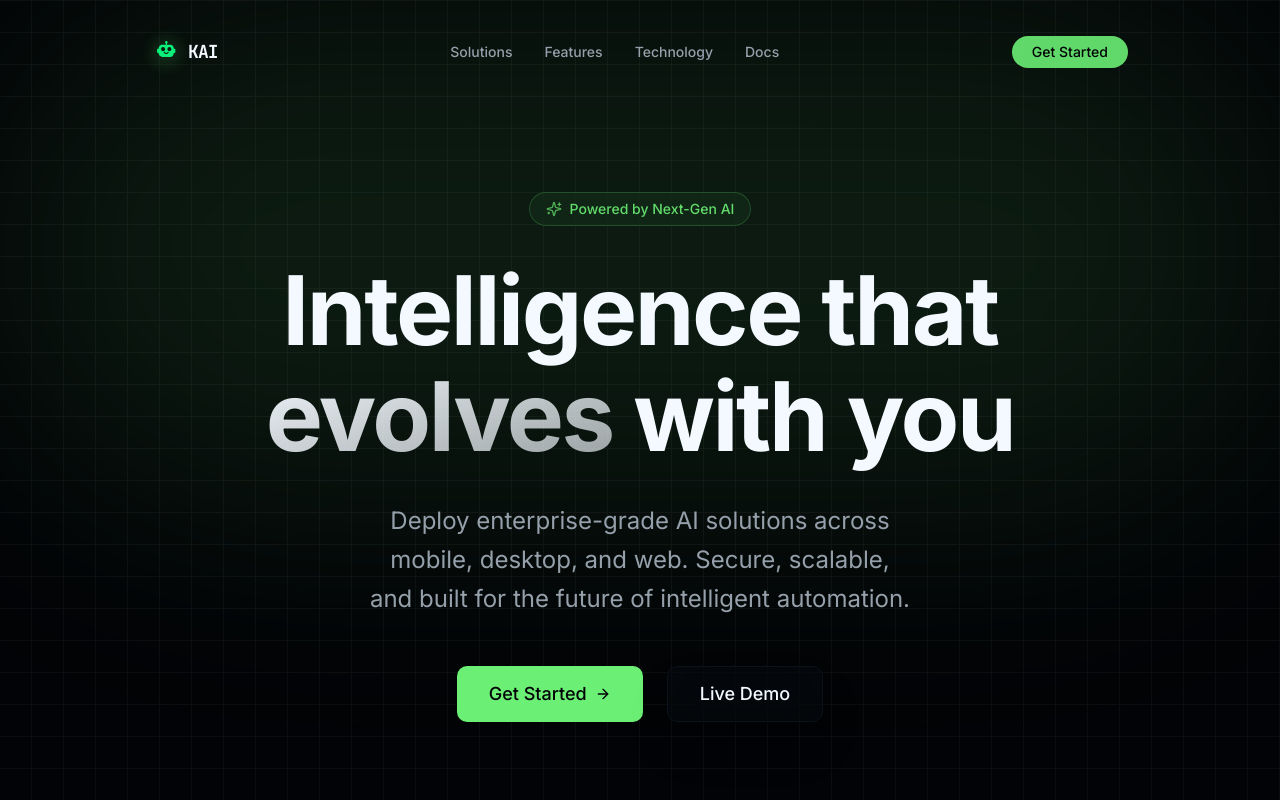
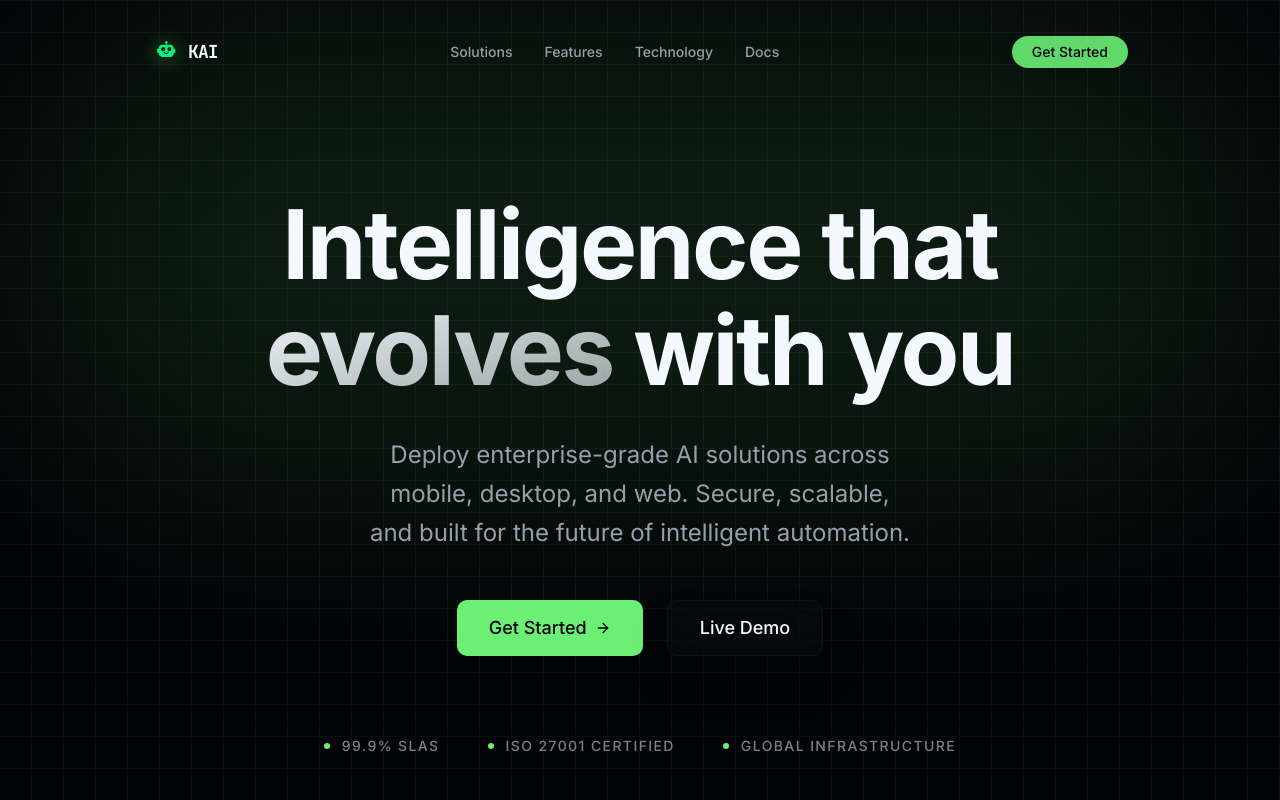
Before and after one commit to nishan-paul-hello/kai-web, a Next.js app: page / in a window 1280 px wide. Shown: the top 800 px of the page. Built offline with nearby package versions, Linux system fonts and the light colour scheme.

Commit message:
feat: remove "Powered by Next-Gen AI" animated badge from Hero component

```diff
--- a/components/hero.tsx
+++ b/components/hero.tsx
@@ -1,7 +1,7 @@
 "use client"
 
 import { Button } from "@/components/ui/button"
-import { ArrowRight, Sparkles } from "lucide-react"
+import { ArrowRight } from "lucide-react"
 import { motion } from "framer-motion"
 
 export function Hero() {
@@ -13,17 +13,6 @@ export function Hero() {
 
       <div className="relative mx-auto max-w-7xl px-4 sm:px-6 lg:px-8">
         <div className="mx-auto max-w-4xl text-center">
-          {/* Animated Badge */}
-          <motion.div
-            initial={{ opacity: 0, y: 20 }}
-            animate={{ opacity: 1, y: 0 }}
-            transition={{ duration: 0.5 }}
-            className="inline-flex items-center gap-2 rounded-full border border-primary/20 bg-primary/5 px-4 py-1.5 text-sm font-medium mb-8 backdrop-blur-sm"
-          >
-            <Sparkles className="h-4 w-4 text-primary animate-pulse" />
-            <span className="text-primary/90">Powered by Next-Gen AI</span>
-          </motion.div>
-
           {/* Main heading with premium typography */}
           <motion.h1
             initial={{ opacity: 0, y: 20 }}
```
